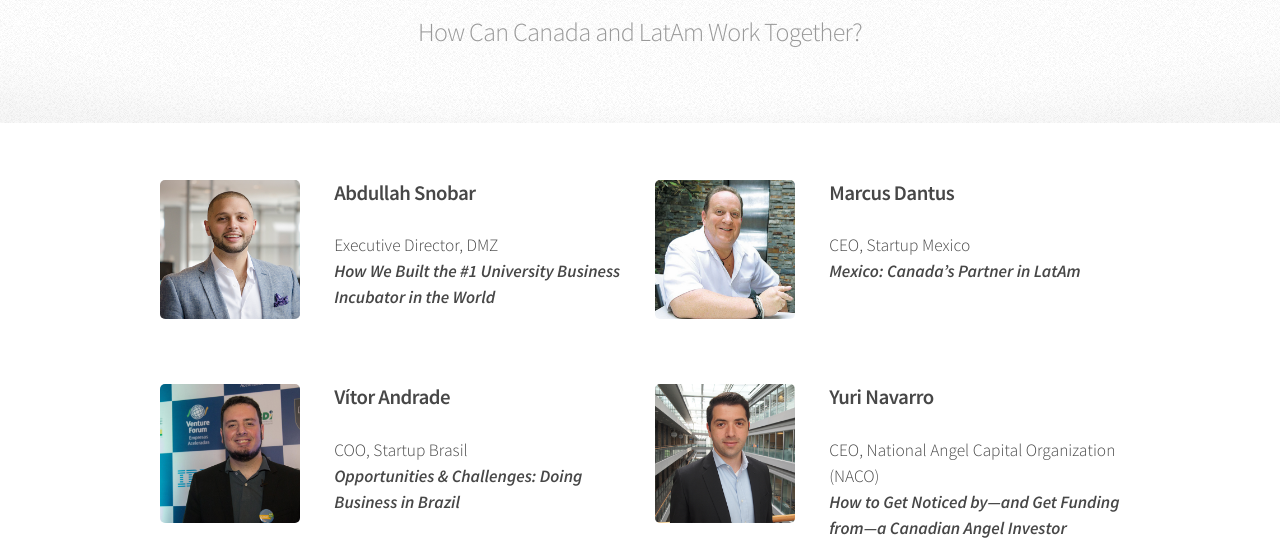
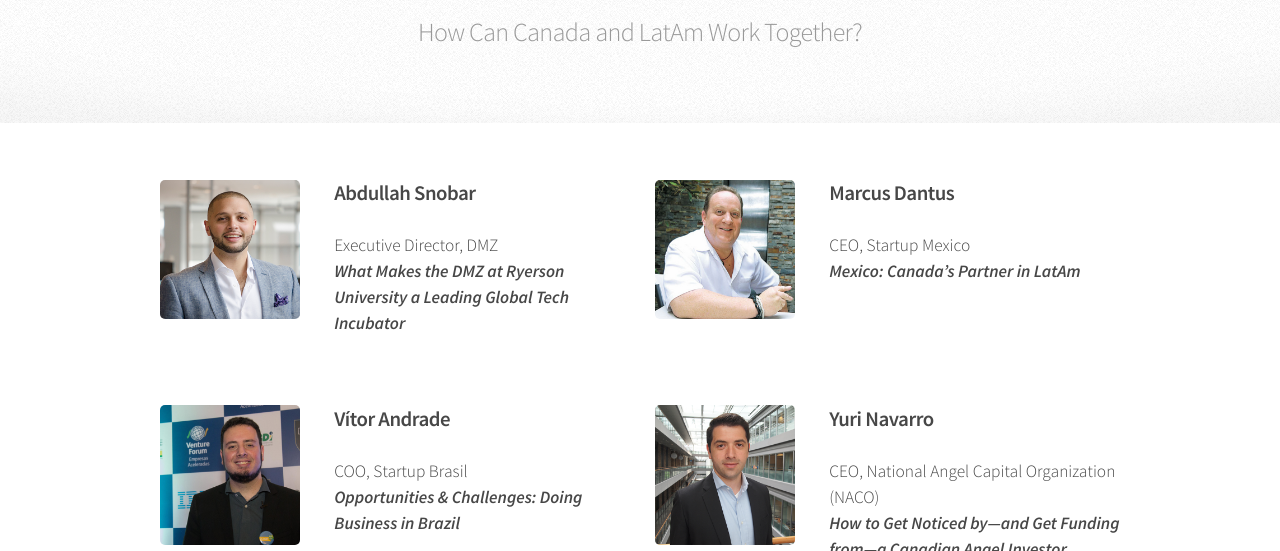
Before and after one commit to LatAmStartups/LatAmStartups.github.io, a Jekyll site: the page built from speakers.html, in a window 1280 px wide and 900 px high, scrolled down 1382 px, cut to the strip 0-551 px from the top of the window. Built offline with Jekyll 4.4.1, drawn with Linux system fonts in a browser that asks for light colours.

Commit message:
updated title of Snobar's talk

```diff
--- a/conference2016.html
+++ b/conference2016.html
@@ -87,7 +87,7 @@
 						<div class="inner">
 							<h3>Abdullah Snobar</h3>
 							<p>Executive Director, DMZ<br />
-							<strong><em>How We Built the #1 University Business Incubator in the World</strong></em></p>
+							<strong><em>What Makes the DMZ at Ryerson University a Leading Global Tech Incubator</strong></em></p>
 						</div>
 					</div>
 				</section>
--- a/speakers.html
+++ b/speakers.html
@@ -79,7 +79,7 @@
 						<div class="inner">
 							<h3>Abdullah Snobar</h3>
 							<p>Executive Director, DMZ<br />
-							<strong><em>How We Built the #1 University Business Incubator in the World</strong></em></p>
+							<strong><em>What Makes the DMZ at Ryerson University a Leading Global Tech Incubator</strong></em></p>
 						</div>
 					</div>
 				</section>
```
